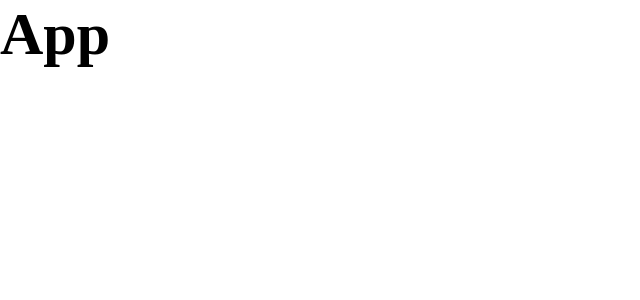
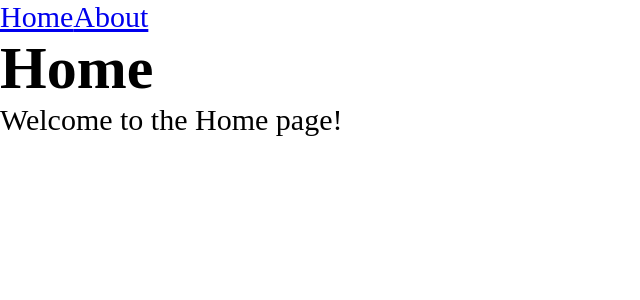
Before and after one commit to sdlmdev/advfront, a React app: page / in a window 1280 px wide. Shown: the top 300 px of the page, without its empty margins (0-640 px from the left). Built offline with nearby package versions, Linux system fonts and the light colour scheme.

Commit message:
feat: добавил роутинг

```diff
--- a/src/App.tsx
+++ b/src/App.tsx
@@ -1,9 +1,20 @@
+import {Link, Route, Routes} from 'react-router-dom';
 import './index.scss';
+import {MainPageAsync} from "./pages/MainPage/MainPageAsync.async";
+import {AboutPageAsync} from "./pages/AboutPage/AboutPageAsync.async";
+import {Suspense} from "react";
 
 const App = () => {
   return (
     <div className="app">
-      <h1>App</h1>
+      <Link to="/">Home</Link>
+      <Link to="/about">About</Link>
+      <Suspense fallback={<div>load...</div>}>
+        <Routes>
+          <Route path="/" element={<MainPageAsync />} />
+          <Route path="/about" element={<AboutPageAsync />} />
+        </Routes>
+      </Suspense>
     </div>
   )
 };
--- a/src/index.tsx
+++ b/src/index.tsx
@@ -1,7 +1,10 @@
 import { render } from 'react-dom';
 import App from './App';
+import { BrowserRouter } from 'react-router-dom';
 
 render(
-  <App />,
+  <BrowserRouter>
+    <App />
+  </BrowserRouter>,
   document.getElementById('root')
 );
--- /dev/null
+++ b/src/pages/AboutPage/AboutPage.tsx
@@ -0,0 +1,10 @@
+const AboutPage = () => {
+  return (
+    <div>
+      <h1>About</h1>
+      <p>Welcome to the About page!</p>
+    </div>
+  );
+};
+
+export default AboutPage;
--- /dev/null
+++ b/src/pages/AboutPage/AboutPageAsync.async.tsx
@@ -0,0 +1,3 @@
+import {lazy} from "react";
+
+export const AboutPageAsync = lazy(() => import('./AboutPage'));
--- /dev/null
+++ b/src/pages/MainPage/MainPage.tsx
@@ -0,0 +1,10 @@
+const MainPage = () => {
+  return (
+    <div>
+      <h1>Home</h1>
+      <p>Welcome to the Home page!</p>
+    </div>
+  );
+};
+
+export default MainPage;
--- /dev/null
+++ b/src/pages/MainPage/MainPageAsync.async.tsx
@@ -0,0 +1,3 @@
+import {lazy} from "react";
+
+export const MainPageAsync = lazy(() => import('./MainPage'));
--- a/tsconfig.json
+++ b/tsconfig.json
@@ -2,7 +2,7 @@
   "compilerOptions": {
     "outDir": "./dist/",
     "noImplicitAny": true,
-    "module": "es6",
+    "module": "esnext",
     "target": "es5",
     "jsx": "react-jsx",
     "allowJs": true,
```
Also changed, not shown: 2 other files (tests, documents, lock files or other folders).
